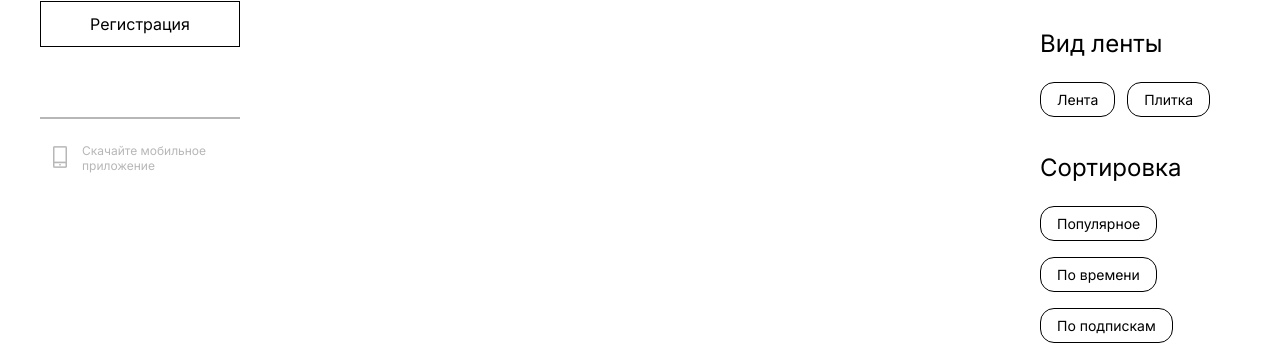
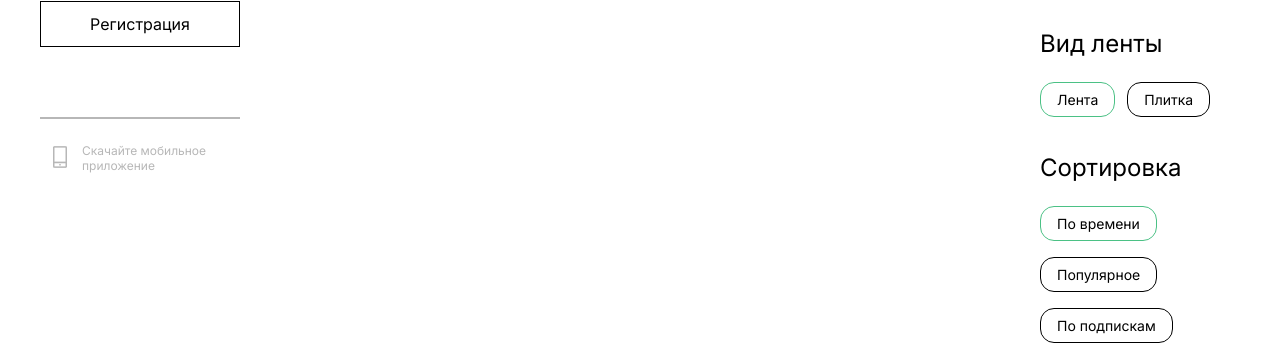
Before and after one commit to blindstttealer/frontend, a Next.js app: page / in a window 1280 px wide. Shown: the part 181-526 px from the top of the page. Built offline with nearby package versions, Linux system fonts and the light colour scheme; no server answers.

Commit message:
feat: sort and view functional to store

```diff
--- a/src/app/page.tsx
+++ b/src/app/page.tsx
@@ -13,7 +13,7 @@ export default function Home() {
     const router = useRouter()
     const dispatch = useAppDispatch()
     // @ts-ignore
-    const recipes: IRecipeInitialState = useAppSelector((state) => state.recipesFeed)
+    const recipes = useAppSelector((state) => state.recipesFeed)
 
     React.useLayoutEffect(() => {
         dispatch(fetchFeed())
--- a/src/components/layout/rightbar/rightbar.module.scss
+++ b/src/components/layout/rightbar/rightbar.module.scss
@@ -45,6 +45,7 @@
         border-radius: 14px;
         font-size: 14px;
         font-weight: 400;
+        transition: all .1s ease-in-out;
       }
     }
   }
@@ -72,6 +73,7 @@
         border-radius: 14px;
         font-size: 14px;
         font-weight: 400;
+        transition: all .1s ease-in-out;
       }
     }
   }
@@ -85,6 +87,9 @@
       font-weight: 600;
     }
 
+    div {
+      cursor: pointer;
+
       .zaglushka {
         width: 100%;
         height: 180px;
@@ -96,6 +101,7 @@
       span {
         font-size: 24px;
         font-weight: 400;
+      }
     }
   }
 
@@ -114,6 +120,7 @@
       gap: 12px;
 
       .author {
+        cursor: pointer;
         display: flex;
         align-items: center;
         gap: 12px;
@@ -126,3 +133,7 @@
     }
   }
 }
+
+.active {
+  border: 1px solid #4BC185 !important;
+}
--- a/src/components/layout/rightbar/rightbar.tsx
+++ b/src/components/layout/rightbar/rightbar.tsx
@@ -1,8 +1,14 @@
 'use client'
 import styles from './rightbar.module.scss'
 import Image from "next/image";
+import {useAppDispatch, useAppSelector} from "@/store/features/hooks";
+import {IRecipeInitialState} from "@/store/features/recipes/recipes.types";
+import {setSortMode, setViewMode} from "@/store/features/recipes/recipes.slice";
 
 export default function Rightbar() {
+    const dispatch = useAppDispatch()
+    const recipeState = useAppSelector((state) => state.recipesFeed)
+
     return (
         <div className={styles.rightbar}>
             <div className={styles.publish}>
@@ -14,23 +20,35 @@ export default function Rightbar() {
             <div className={styles.view}>
                 <h3>Вид ленты</h3>
                 <div>
-                    <button>Лента</button>
-                    <button>Плитка</button>
+                    <button className={recipeState.view === 'feed' ? styles.active : ''}
+                            onClick={() => dispatch(setViewMode('feed'))}>Лента
+                    </button>
+                    <button className={recipeState.view === 'tile' ? styles.active : ''}
+                            onClick={() => dispatch(setViewMode('tile'))}>Плитка
+                    </button>
                 </div>
             </div>
             <div className={styles.sort}>
                 <h3>Сортировка</h3>
                 <div>
-                    <button>Популярное</button>
-                    <button>По времени</button>
-                    <button>По подпискам</button>
+                    <button className={recipeState.sort === 'default' ? styles.active : ''}
+                            onClick={() => dispatch(setSortMode('default'))}>По времени
+                    </button>
+                    <button className={recipeState.sort === 'top' ? styles.active : ''}
+                            onClick={() => dispatch(setSortMode('top'))}>Популярное
+                    </button>
+                    <button className={recipeState.sort === 'subscribe' ? styles.active : ''}
+                            onClick={() => dispatch(setSortMode('subscribe'))}>По подпискам
+                    </button>
                 </div>
             </div>
             <div className={styles.topRecipe}>
                 <h2>Рецепт дня</h2>
                 {/*<Image src={} alt={}/>*/}
-                <div className={styles.zaglushka}></div>
-                <span>Тыква с мёдом, чесноком, горчицей и лавровыми листами</span>
+                <div>
+                    <div className={styles.zaglushka}></div>
+                    <span>Тыква с мёдом, чесноком, горчицей и лавровыми листами</span>
+                </div>
             </div>
             <div className={styles.topAuthor}>
                 <h2>Авторы дня</h2>
--- a/src/store/features/recipes/recipes.slice.ts
+++ b/src/store/features/recipes/recipes.slice.ts
@@ -1,13 +1,27 @@
 import {createSlice} from "@reduxjs/toolkit";
 import {fetchFeed, fetchFeedActivityCount, fetchFeedSubscriptions} from "@/store/features/recipes/recipes.actions";
-import {IRecipe} from "@/store/features/recipes/recipes.types";
 
-const initialState = {
+interface IInitialState {
+    recipes: {
+        feed: null | any,
+        feedActivity: null | any,
+        feedSubscriptions: null | any
+    },
+    view: 'feed' | 'tile',
+    sort: 'default' | 'top' | 'subscribe',
+    isError: null | any,
+    isLoading: boolean,
+    flag: boolean,
+}
+
+const initialState: IInitialState = {
     recipes: {
         feed: null,
         feedActivity: null,
         feedSubscriptions: null
     },
+    view: 'feed',
+    sort: 'default',
     isError: null,
     isLoading: false,
     flag: false,
@@ -16,7 +30,15 @@ const initialState = {
 const recipesFeed = createSlice({
     name: "recipesFeed",
     initialState,
-    reducers: {},
+    reducers: {
+        // change sort and view
+        setViewMode: (state, action) => {
+            state.view = action.payload
+        },
+        setSortMode: (state, action) => {
+            state.sort = action.payload
+        }
+    },
     extraReducers: (builder) => {
         builder
 
@@ -64,7 +86,10 @@ const recipesFeed = createSlice({
                 // @ts-ignore
                 state.isError = action.payload
             })
+
+
     }
 })
 
+export const {setViewMode, setSortMode} = recipesFeed.actions;
 export default recipesFeed.reducer
--- a/src/store/features/recipes/recipes.types.ts
+++ b/src/store/features/recipes/recipes.types.ts
@@ -36,6 +36,7 @@ export interface IRecipeInitialState {
         feedSubscriptions: IRecipe
     },
     isError: any,
+
     isLoading: boolean,
     flag: boolean,
 }
```
Lines whose indentation alone changed are shown as unchanged.
